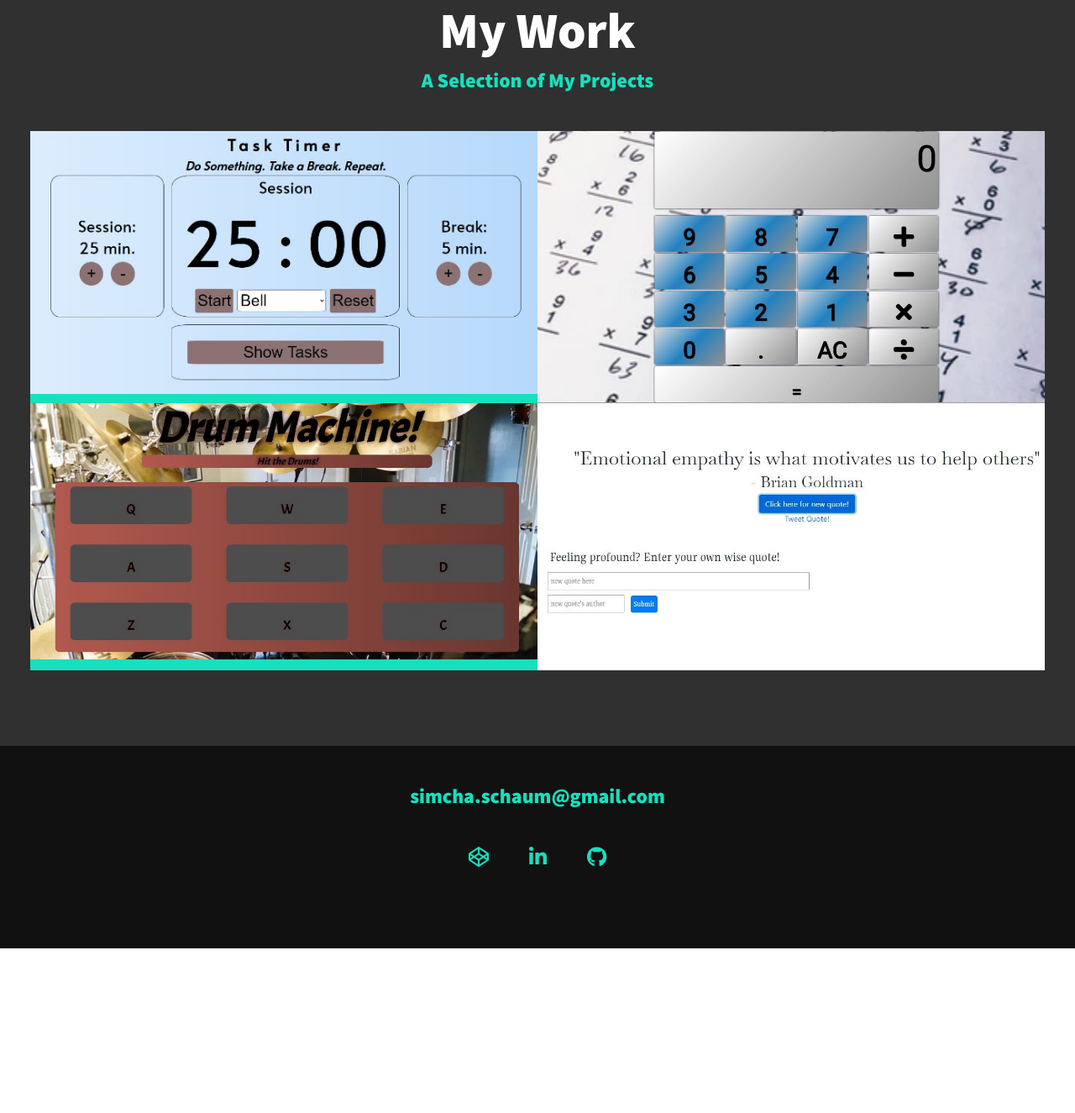
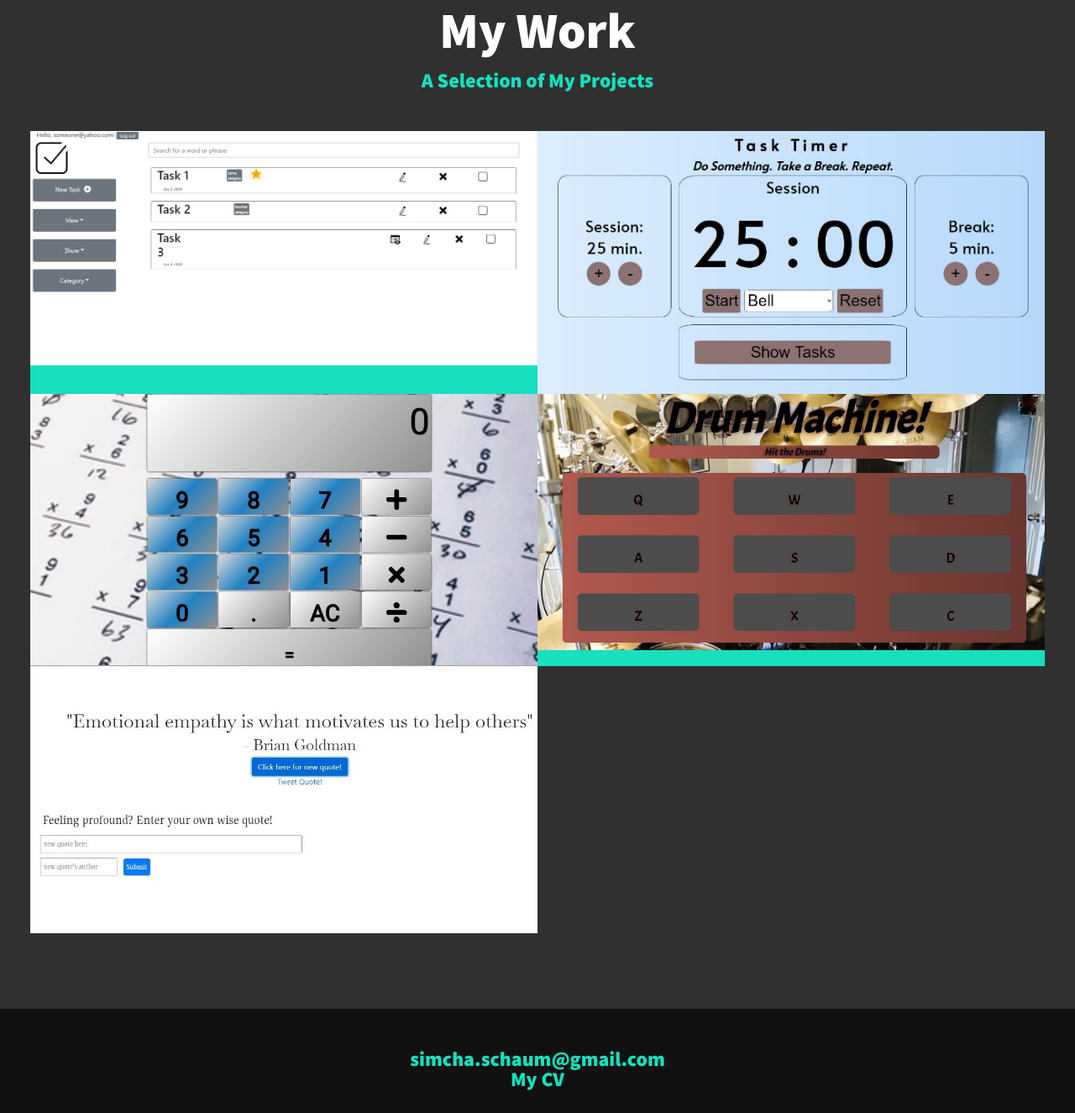
Before and after one commit to simchaschaum/Porfolio-Site, a plain HTML site: page index.html in a window 1280 px wide. Shown: the part 535-1860 px from the top of the page at 84% size. Before the commit the page ends 1664 px from the top, so only its background shows below. Drawn offline with nearby package versions, Linux system fonts and the light colour scheme.

Commit message:
Added Task App

```diff
--- a/CSS/Portfolio Site.css
+++ b/CSS/Portfolio Site.css
@@ -424,6 +424,10 @@ nav{
     font-weight: var(--fw-bold);
 }
 
+#cv {
+    padding-top: 20px;
+}
+
 .social-list{
     list-style: none;
     display: flex;
--- a/index.html
+++ b/index.html
@@ -73,6 +73,9 @@
     <h2 class="section__title section__title--work">My Work</h2>
     <p class="section__subtitle section__subtitle--work">A Selection of My Projects</p>
     <div class="portfolio">
+        <a href="https://task-app-942a2.web.app/" class="portfolio__item">
+          <img src="Portfolio Pictures/Task App Picture.JPG" alt="Task App Picture" class="portfolio__img">
+        </a>
         <a href="https://codepen.io/SimchaSchaum/pen/pogzjNw?editors=0010" class="portfolio__item">
             <img src="Portfolio Pictures/Pomodoro Clock Picture.jpg" alt="Pomodoro Clock Picture" class="portfolio__img">
         </a>
@@ -94,6 +97,8 @@
   <!-- Footer -->
   <footer class="footer">
     <a href="mailto:simcha.schaum@gmail.com" class="footer__link">simcha.schaum@gmail.com</a>
+    <br>
+    <a href="https://drive.google.com/file/d/1WpnDug8Qop276HJxt-n1oyYL8rnDEVEz/view?usp=sharing" class="footer__link" id="cv">My CV</a>
     <ul class="social-list">
         <li class="social-list__item">
             <a href="https://codepen.io" class="social-list__link">
```
Also changed, not shown: Portfolio Pictures/Task App Picture.JPG (added).
